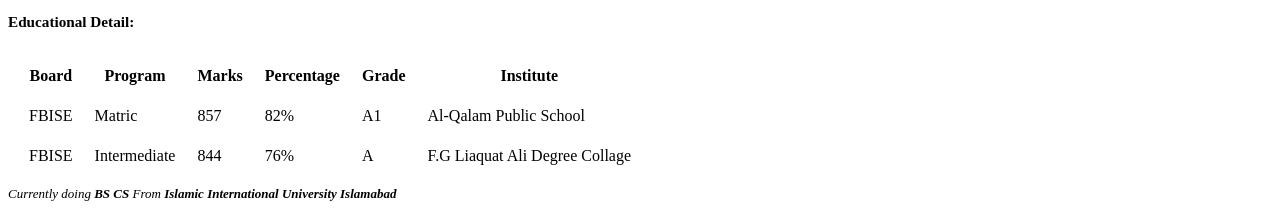
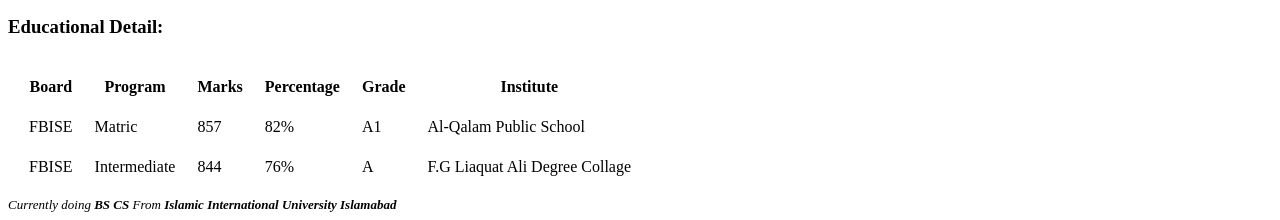
Before and after one commit to Ali4149/cv., a plain HTML site: page index.html in a window 1280 px wide. Shown: the part 165-385 px from the top of the page. Drawn offline with Linux system fonts and the light colour scheme.

Commit message:
Update index.html

```diff
--- a/index.html
+++ b/index.html
@@ -27,13 +27,14 @@
         <br>
         <b> Address:</b>Pindi ay Bawa gee...
         <br>
-       <font>
+       </font>
 
 
 
         <h3>
             <b> Educational Detail:</b>
         </h3>
+       <font size =2>
 
         <table board=1>
             <table cellspacing=20>
@@ -64,7 +65,7 @@
                 <b> BS CS </b> From
                 <b>Islamic International University Islamabad</b>
             </i>
-
+           </font>
             <h3>
                 <b> Experience:</b>
             </h3>
```
